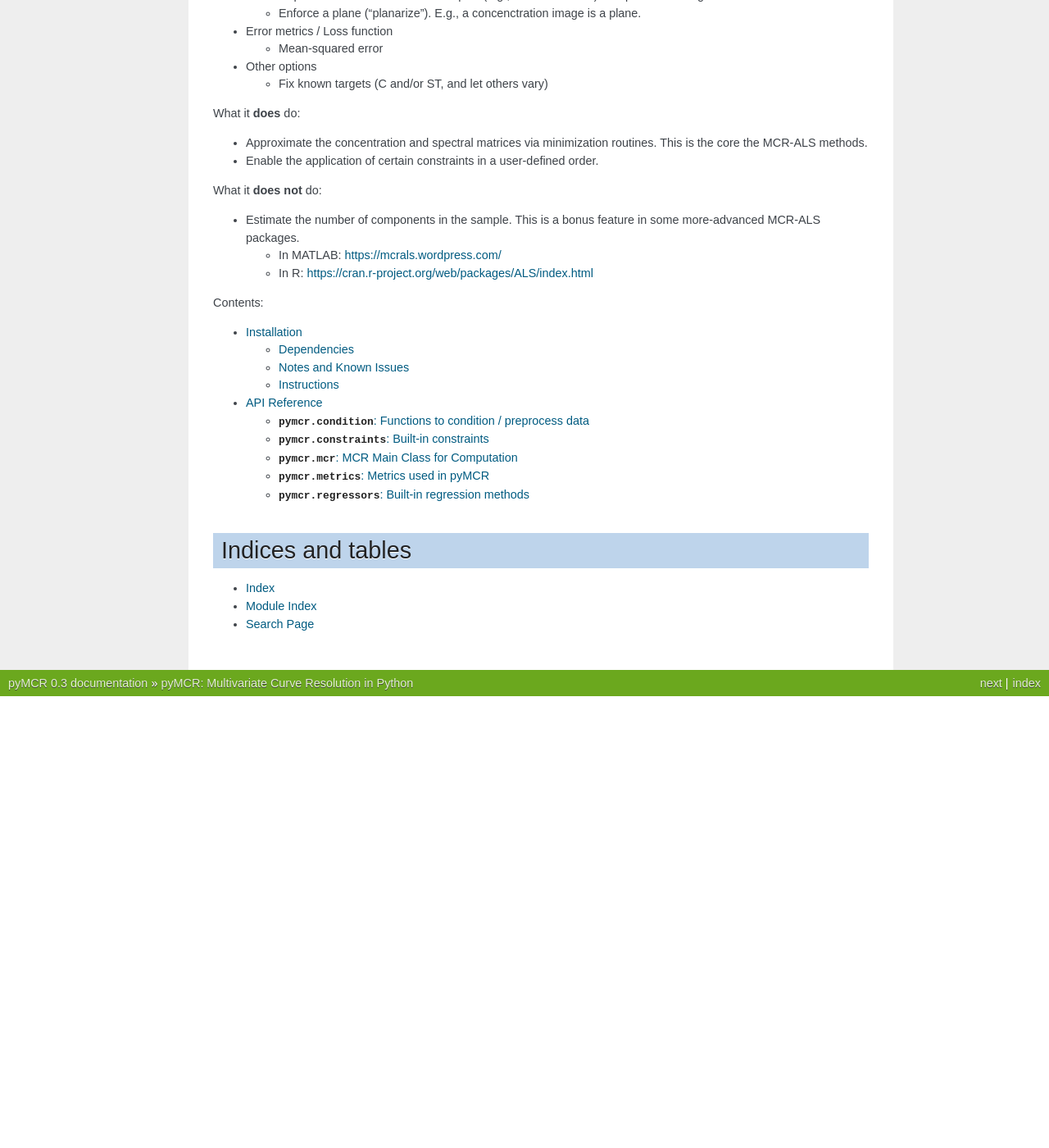
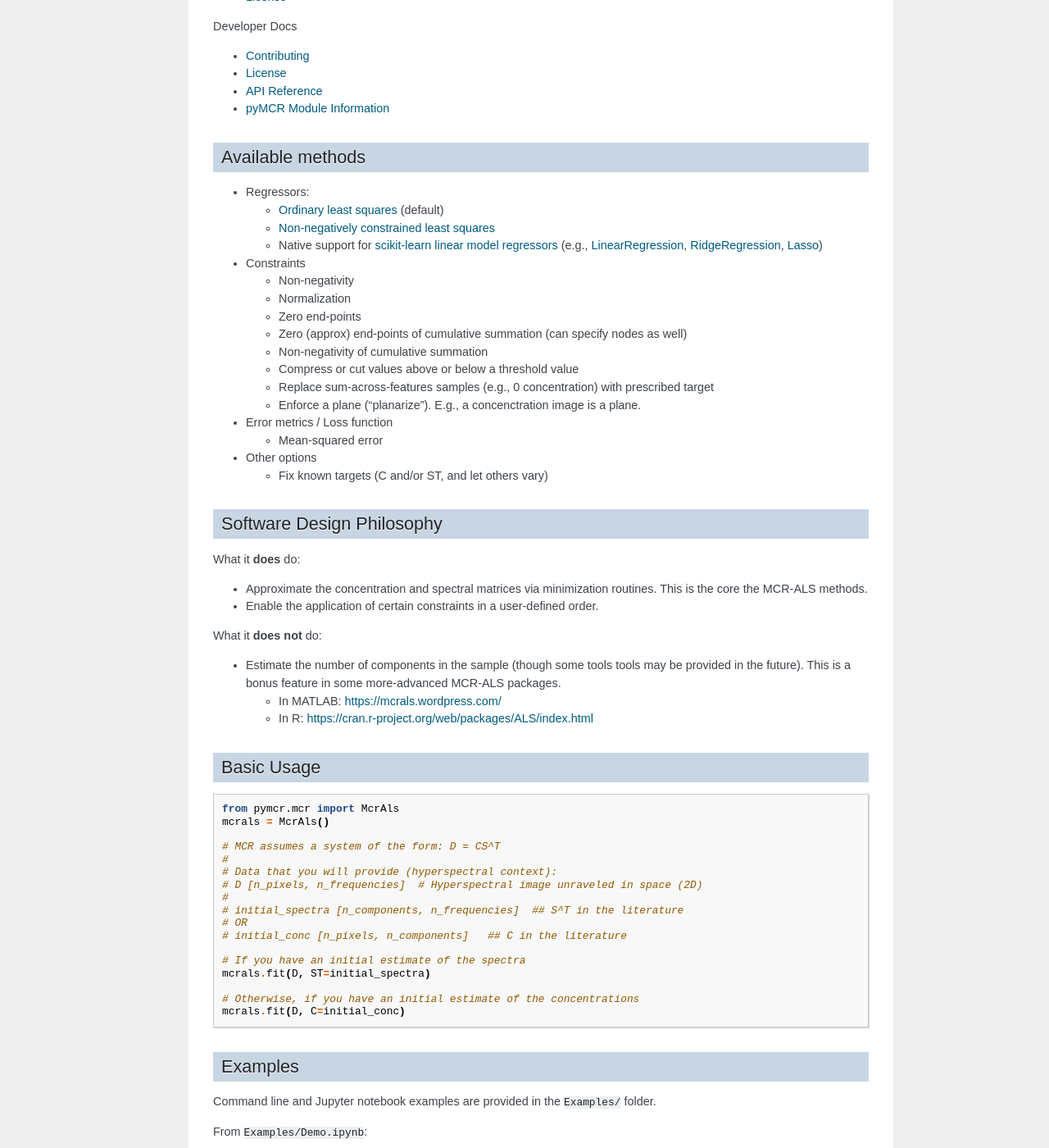
Before and after one commit to usnistgov/pyMCR, a Sphinx documentation site: the page built from docs/source/index.rst, in a window 1280 px wide and 1400 px high, scrolled down 655 px. Shown: the whole window at 82% size. Built offline with Sphinx 7.4.7, drawn with Linux system fonts in a browser that asks for light colours; pages that are not in the unit, such as notebooks, are missing from menus; before the commit the page ends 1530 px from its top, so only the background shows below that; some of the changed text lies outside the part shown.

Commit message:
Docs: Adding examples and usage content

```diff
--- a/CONTRIBUTING.rst
+++ b/CONTRIBUTING.rst
@@ -28,8 +28,8 @@
     :alt: Codecov branch
     :target: https://codecov.io/gh/CCampJr/pyMCR
 
-pyMCR: Contributing
-===================
+Contributing
+=============
 
 **Thank you for your interest in contributing!** This document is in pre-pre-alpha stage, so feel free to make edits and suggestions through Pull Requests.
 
@@ -47,11 +47,11 @@ Style Notes
 ~~~~~~~~~~~
 
 -   External imports (e.g., import numpy as _np) should have a prepended underscore to prevent
-code completeion from identifying numpy as belonging to the pymcr module. (Demos and test files
-exempt).
+    code completeion from identifying numpy as belonging to the pymcr module. (Demos and test files
+    exempt).
 -   Avoid all-capitalized variables unless constants.
 -   For mathematical functions invpolving matrix math, capitalized and lower-case variables names
-are permissable to distinguish between vectors and matrices.
+    are permissable to distinguish between vectors and matrices.
 
 
 Branches
--- /dev/null
+++ b/docs/source/contribute_link.rst
@@ -0,0 +1 @@
+.. include:: ../../CONTRIBUTING.rst
--- a/docs/source/index.rst
+++ b/docs/source/index.rst
@@ -1,5 +1,6 @@
 |
 |
+
 .. image:: https://travis-ci.org/CCampJr/pyMCR.svg?branch=0.3.X
     :alt: Travis branch
     :target: https://travis-ci.org/CCampJr/pyMCR
@@ -39,7 +40,29 @@ other names were used for MCR as well:
 -   Self modeling mixture analysis (SMMA)
 -   Self modeling curve resolution (SMCR)
 
-Available methods:
+Documentation
+-------------
+
+.. toctree::
+   :maxdepth: 2
+   :caption: User Docs
+
+   installing
+   usage
+   license_link
+
+.. toctree::
+   :maxdepth: 1
+   :caption: Developer Docs
+
+   contribute_link
+   license_link
+   api
+   modules
+
+
+Available methods
+-----------------
 
 -   Regressors:
 
@@ -71,6 +94,9 @@ Available methods:
 
     -   Fix known targets (C and/or ST, and let others vary)
 
+Software Design Philosophy
+--------------------------
+
 What it **does** do:
 
 -   Approximate the concentration and spectral matrices via minimization routines.
@@ -79,19 +105,69 @@ What it **does** do:
 
 What it **does not** do:
 
--   Estimate the number of components in the sample. This is a bonus feature in
+-   Estimate the number of components in the sample (though some tools tools may be provided in the future). This is a bonus feature in
     some more-advanced MCR-ALS packages.
 
     - In MATLAB: https://mcrals.wordpress.com/
     - In R: https://cran.r-project.org/web/packages/ALS/index.html
 
 
-.. toctree::
-   :maxdepth: 2
-   :caption: Contents:
+Basic Usage
+-----------
 
-   installing
-   api
+.. code:: python
+
+    from pymcr.mcr import McrAls
+    mcrals = McrAls()
+
+    # MCR assumes a system of the form: D = CS^T
+    #
+    # Data that you will provide (hyperspectral context):
+    # D [n_pixels, n_frequencies]  # Hyperspectral image unraveled in space (2D)
+    #
+    # initial_spectra [n_components, n_frequencies]  ## S^T in the literature
+    # OR
+    # initial_conc [n_pixels, n_components]   ## C in the literature
+
+    # If you have an initial estimate of the spectra
+    mcrals.fit(D, ST=initial_spectra)
+
+    # Otherwise, if you have an initial estimate of the concentrations
+    mcrals.fit(D, C=initial_conc)
+
+
+Examples
+--------
+
+Command line and Jupyter notebook examples are provided in the ``Examples/`` folder.
+
+From ``Examples/Demo.ipynb``:
+
+.. image:: ./_static/mcr_spectra_retr.png
+
+.. image:: ./_static/mcr_conc_retr.png
+
+
+Citing this Software
+--------------------
+
+Coming soon...
+
+References
+----------
+
+-   `W. H. Lawton and E. A. Sylvestre, "Self Modeling Curve Resolution",
+    Technometrics 13, 617–633 (1971). <https://www.jstor.org/stable/1267173>`_
+-   https://mcrals.wordpress.com/theory/
+-   `J. Jaumot, R. Gargallo, A. de Juan, and R. Tauler, "A graphical user-friendly
+    interface for MCR-ALS: a new tool for multivariate curve resolution in
+    MATLAB", Chemometrics and Intelligent Laboratory Systems 76, 101-110
+    (2005). <http://www.sciencedirect.com/science/article/pii/S0169743904002874>`_
+-   `J. Felten, H. Hall, J. Jaumot, R. Tauler, A. de Juan, and A. Gorzsás,
+    "Vibrational spectroscopic image analysis of biological material using
+    multivariate curve resolution–alternating least squares (MCR-ALS)", Nature Protocols
+    10, 217-240 (2015). <https://www.nature.com/articles/nprot.2015.008>`_
+
 
 Indices and tables
 ==================
--- /dev/null
+++ b/docs/source/license_link.rst
@@ -0,0 +1,4 @@
+License
+========
+
+.. include:: ../../LICENSE.md
--- a/docs/source/modules.rst
+++ b/docs/source/modules.rst
@@ -1,8 +1,7 @@
-pyMCR
-=====
+pyMCR Module Information
+========================
 
 .. toctree::
    :maxdepth: 4
 
    pymcr
-   setup
```
Also changed, not shown: docs/source/usage.rst (added, +74 -0 lines), docs/source/_static/mcr_conc_retr.png (added), docs/source/_static/mcr_spectra_retr.png (added).
